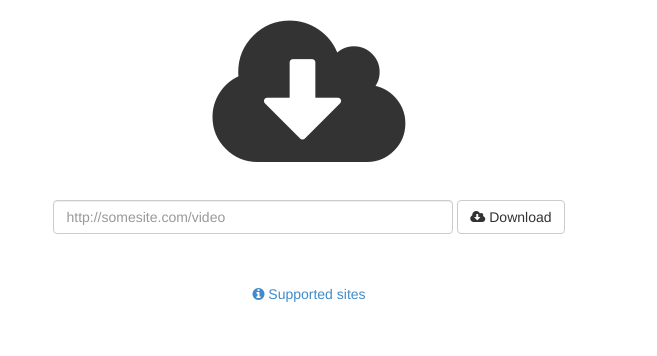
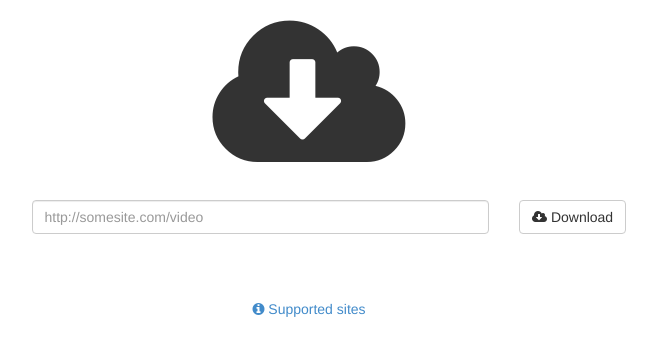
Before and after one commit to AndreMiras/tubedl, a Django app: page / in a window 1280 px wide. Shown: the part 176-532 px from the top of the page, without its empty margins (331-988 px from the left). Run offline with Django 3.2, Linux system fonts and the light colour scheme; some libraries are stand-ins or nearby versions.

Commit message:
fixes display on small devices (removed horizontal scroll)

```diff
--- a/static/css/custom.css
+++ b/static/css/custom.css
@@ -14,10 +14,6 @@ h2.baseline {
 font-size: 15px;
 }
 
-input#id_url {
-width: 400px;
-}
-
 /*
 input#id_url:focus {
 width: 500px;
--- a/templates/videodl/download_form.html
+++ b/templates/videodl/download_form.html
@@ -9,20 +9,27 @@
 {% endblock wraptitle %}
 
 {% block content %}
-<div class="text-center">
-  <form action="{% url 'download_form' %}" method="post" id="download_form" class="form-inline" role="form">{% csrf_token %}
+<div class="row">
+  <div class="col-md-6 col-md-offset-3">
+    <form action="{% url 'download_form' %}" method="post" id="download_form" class="TODOform-inline" role="form">{% csrf_token %}
       {{ form.non_field_errors }}
+
+      <div class="row">
       {% for field in form %}
-    <div class="form-group">
+      <div class="form-group col-md-10">
         {{ field.errors.as_text }}
         {{ field }}
       </div>
       {% endfor %}
 
-    <div class="btn-group">
+      <div class="text-center col-md-2">
         <button type="submit" class="btn btn-default"><i class="fa fa-cloud-download"></i> Download</button>
       </div>
+      </div> <!-- row -->
     </form>
+  </div> <!-- col-md-6 col-md-offset-3 -->
+</div> <!-- row -->
+<div class="text-center">
   <a href="{% url 'supported_sites' %}"><i class="fa fa-info-circle"></i> Supported sites</a>
 </div> <!-- text-centered -->
 {% endblock content %}
```
Lines whose indentation alone changed are shown as unchanged.
